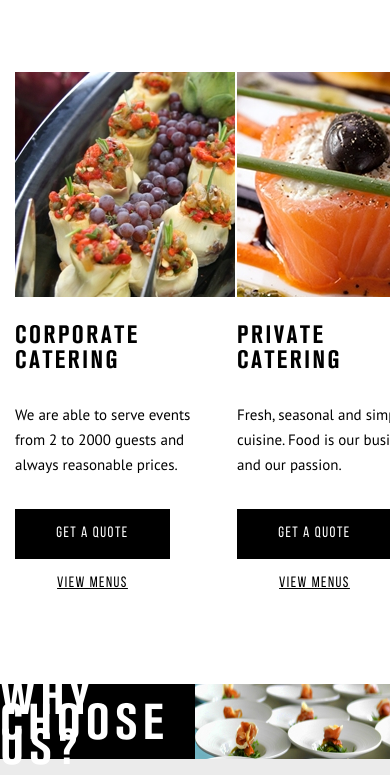
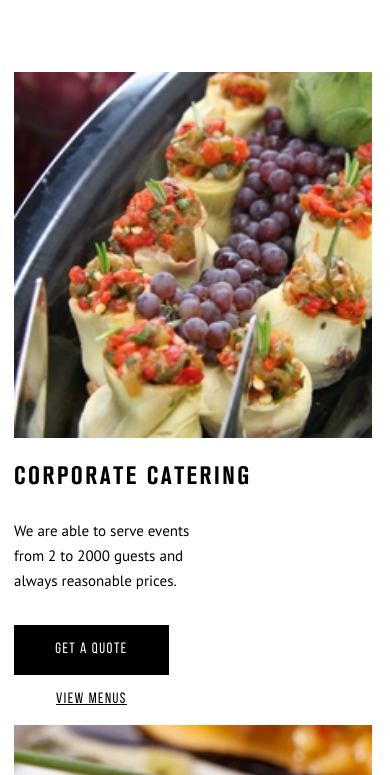
Before and after one commit to Swartzpanzer/PrimeOne, a plain HTML site: page index.html in a window 390 px wide. Shown: the part 593-1368 px from the top of the page. Drawn offline with Linux system fonts and the light colour scheme.

Commit message:
образец адаптива

```diff
--- a/css/style.css
+++ b/css/style.css
@@ -284,24 +284,42 @@ body{
 	display: -ms-flex;
 	display: -o-flex;
 	display: flex;
-	flex: 0 1 100%;
+	/* flex: 0 1 100%; */
+	width: 100%;
+	margin: 0 -2px;
+	flex-wrap: wrap;
 }
 .columns{
 	margin: 0 2px 0 0;
-	display: -webkit-flex;
+	/* display: -webkit-flex;
 	display: -moz-flex;
 	display: -ms-flex;
 	display: -o-flex;
-	display: flex;
-	-webkit-flex-direction: column;
+	display: flex; */
+	/* -webkit-flex-direction: column;
 	-moz-flex-direction: column;
 	-ms-flex-direction: column;
 	-o-flex-direction: column;
 	flex-direction: column;
 	justify-content: space-between;
 	-ms-align-items: flex-start;
-	align-items: flex-start;
-	flex: 0 1 25%;
+	align-items: flex-start; */
+	/* flex: 0 1 25%; */
+	width: calc(25% - 2px);
+	margin: 0 1px;
+}
+@media (max-width: 768px) {
+		.columns {
+				width: calc(50% - 2px);
+		}
+}
+@media (max-width: 425px) {
+	.columns {
+			width: calc(100% - 2px);
+	}
+}
+.columns__image img {
+	width: 100%;
 }
 .columns__title{
 	color: #000000;
@@ -319,7 +337,7 @@ body{
 	margin: 30px 0 32px 0;
 }
 .info-columns__button{
-	display: -webkit-flex;
+	/* display: -webkit-flex;
 	display: -moz-flex;
 	display: -ms-flex;
 	display: -o-flex;
@@ -330,7 +348,7 @@ body{
 	-o-flex-direction: column;
 	flex-direction: column;
 	-ms-align-items: center;
-	align-items: center;
+	align-items: center; */
 
 }
 .info-columns__button__top{
@@ -605,9 +623,10 @@ body{
 	border: 2px solid #959595;
 	background-color: #252525;
 }
-.forms__textarea input{
+.forms__textarea textarea{
 	padding-left: 10px;
 	min-width: 250px;
+	max-width: 250px;
 	min-height: 100px;
 	border: 2px solid #959595;
 	background-color: #252525;
--- a/index.html
+++ b/index.html
@@ -208,7 +208,9 @@
 						<div class="forms__mail">
 							<input type="text" placeholder="E-mail or phone number">
 						</div>
-						<div class="forms__textarea"><input type="textarea" placeholder="Your message"></div>
+						<div class="forms__textarea">
+							<textarea name="name" rows="8" cols="80"placeholder="Your message"></textarea>
+						</div>
 						<a href="" class="forms_btn">
 								<p>Send Message</p>
 						</a>
```
